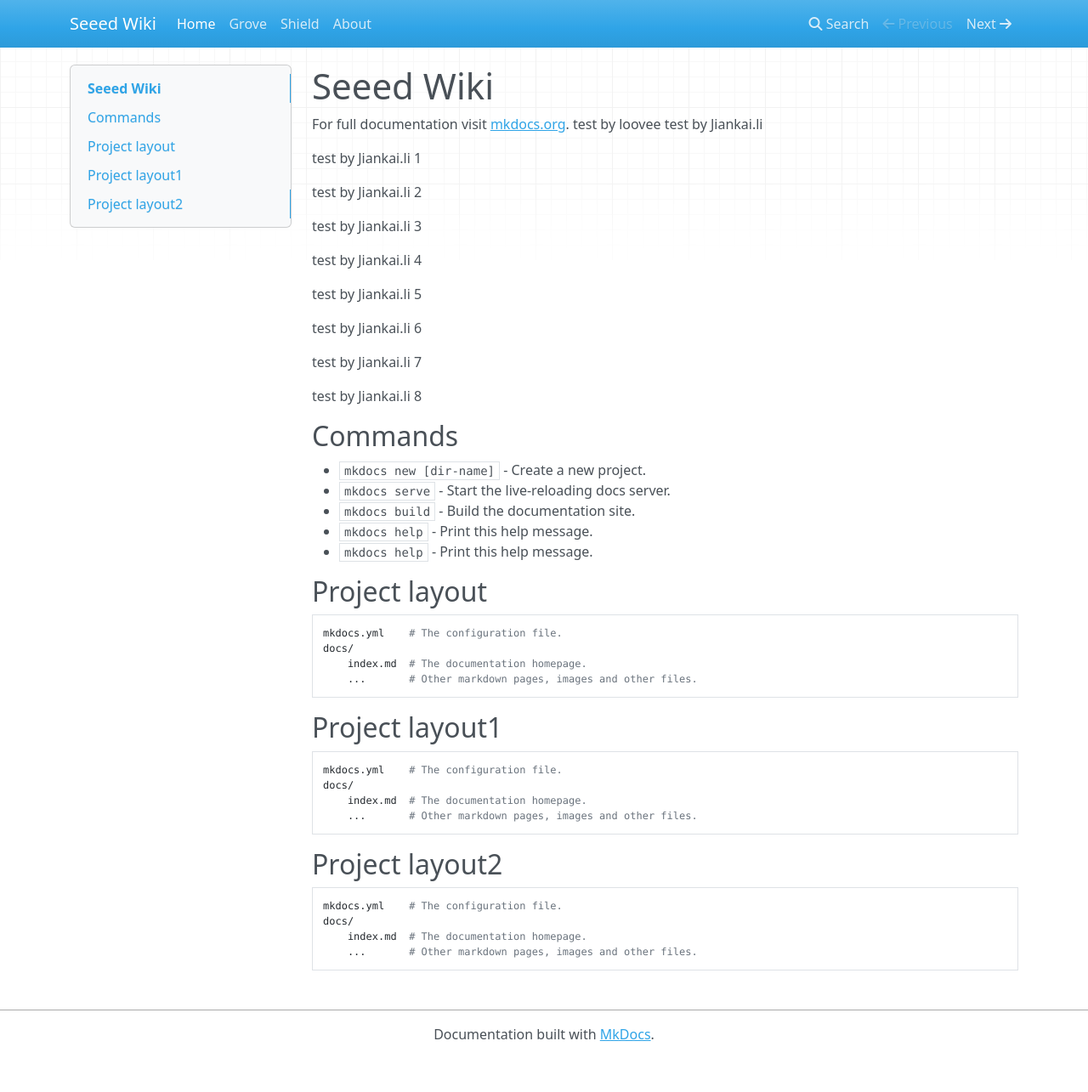
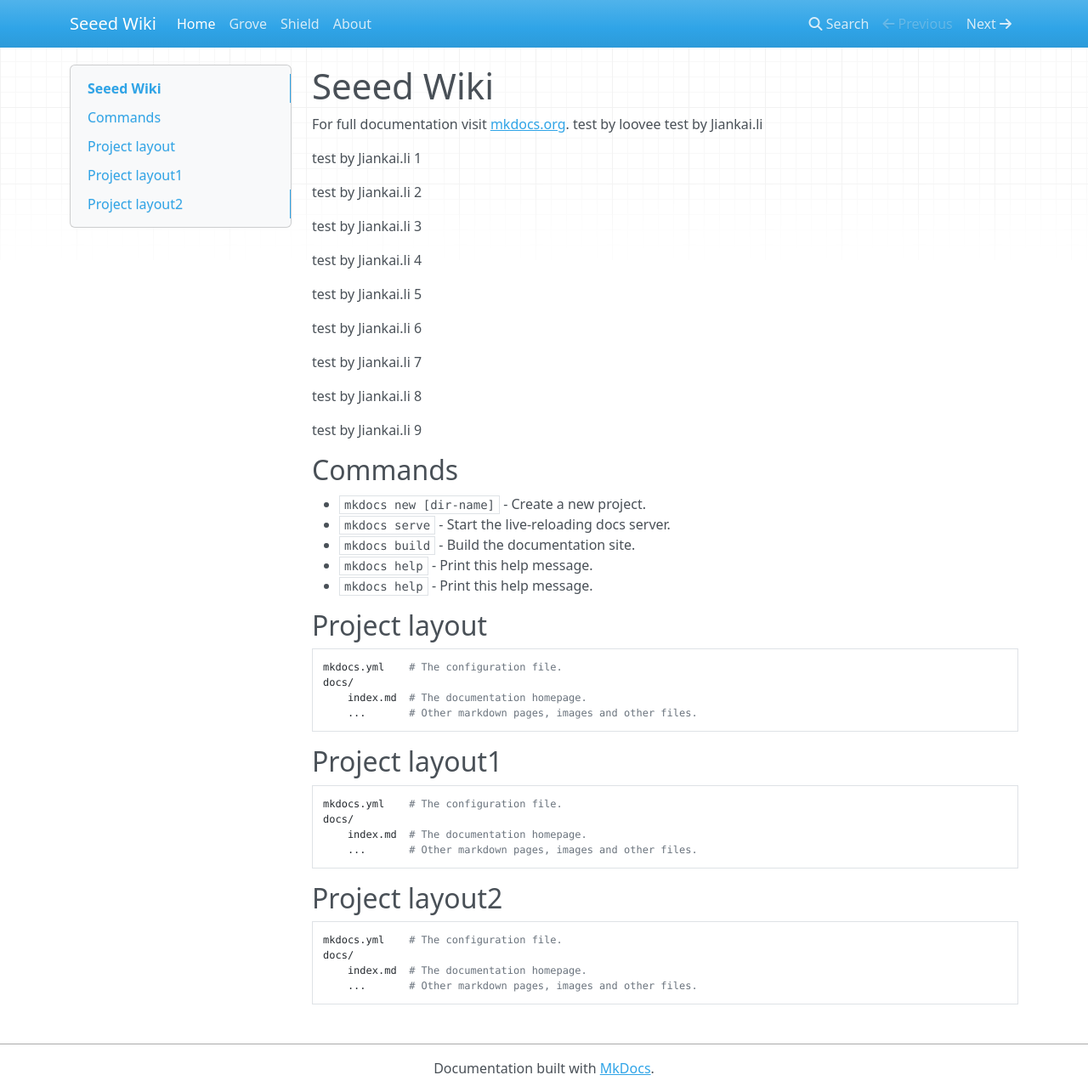
Before and after one commit to SeeedDocument/Seeed-WiKi, an MkDocs documentation site: the page built from docs/index.md, in a window 1280 px wide and 1285 px high. Shown: the whole window at 85% size. Built offline with MkDocs 1.6.1, drawn with Linux system fonts in a browser that asks for light colours; nearby versions of some CDN libraries; old or Windows-style settings are respelled for this version of MkDocs.

Commit message:
Update index.md

```diff
--- a/docs/index.md
+++ b/docs/index.md
@@ -19,6 +19,8 @@
 test by Jiankai.li 7
 
 test by Jiankai.li 8
+
+test by Jiankai.li 9
 ## Commands
 
 * `mkdocs new [dir-name]` - Create a new project.
```
